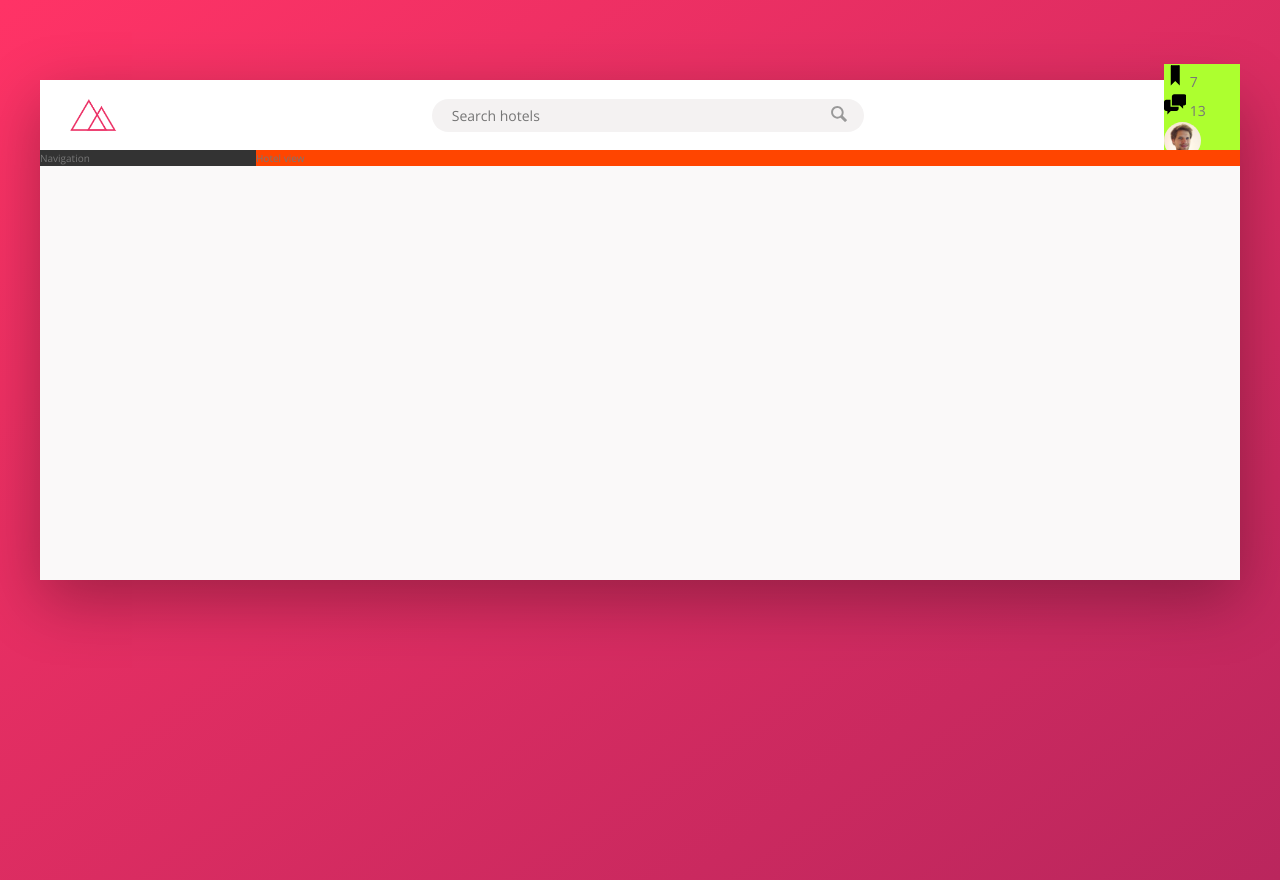
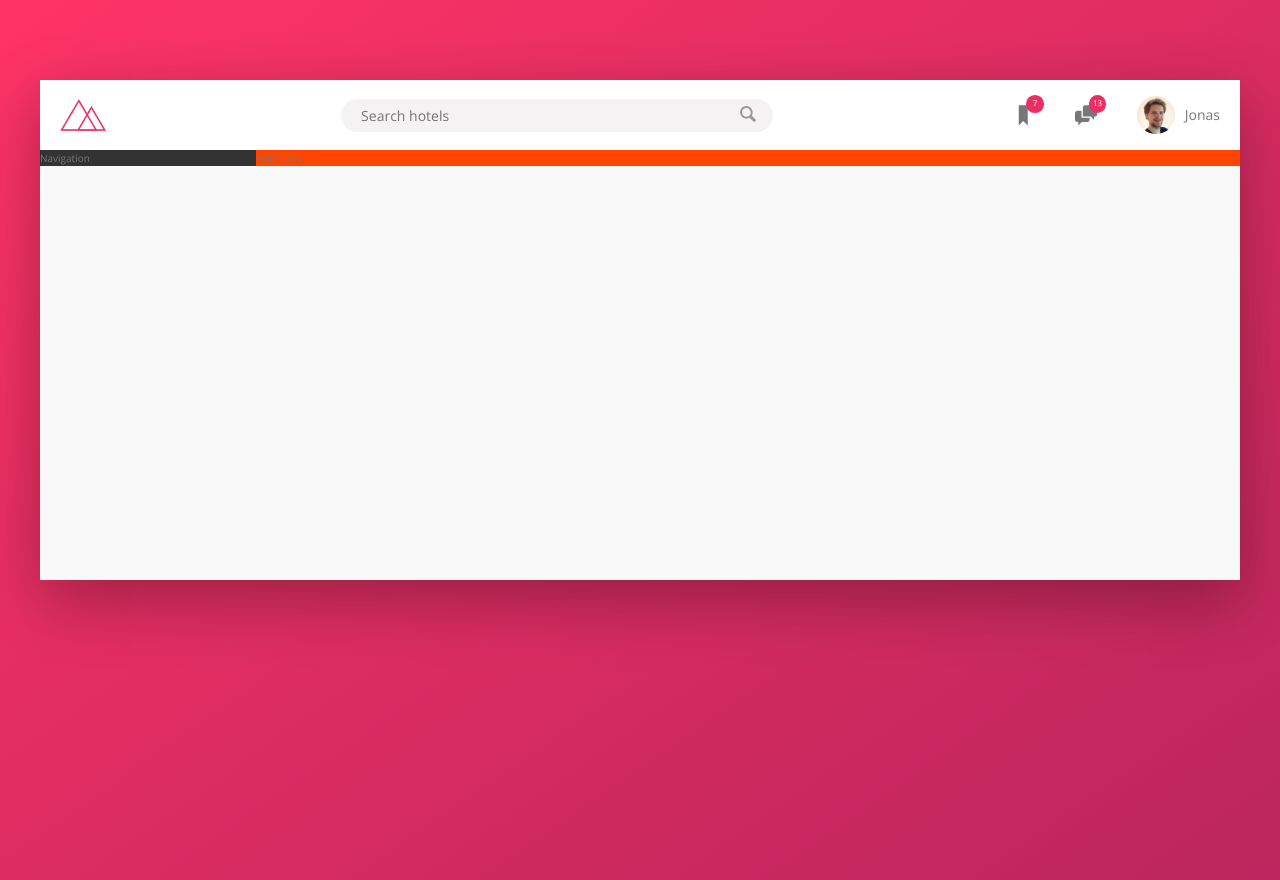
Before and after one commit to rcina/Trillo, a website: page index.html in a window 1280 px wide. Drawn offline with nearby package versions, Linux system fonts and the light colour scheme.

Commit message:
Update changed css files

```diff
--- a/css/style.css
+++ b/css/style.css
@@ -91,7 +91,7 @@ body {
 
 .logo {
   height: 3.25rem;
-  margin-left: 3rem;
+  margin-left: 2rem;
 }
 
 .search {
@@ -141,15 +141,47 @@ body {
 }
 
 .user-nav {
-  background-color: greenyellow;
+  align-self: stretch;
+  display: flex;
+  align-items: center;
+}
+.user-nav > * {
+  padding: 0 2rem;
+  cursor: pointer;
+  height: 100%;
+  display: flex;
+  align-items: center;
+}
+.user-nav > *:hover {
+  background-color: vaR(--color-grey-light-2);
+}
+.user-nav__icon-box {
+  display: flex;
+  position: relative;
 }
 .user-nav__icon {
   height: 2.25rem;
   width: 2.25rem;
+  fill: var(--color-grey-dark-2);
+}
+.user-nav__notification {
+  font-size: 0.8rem;
+  height: 1.75rem;
+  width: 1.75rem;
+  border-radius: 50%;
+  background-color: var(--color-primary);
+  color: #fff;
+  position: absolute;
+  top: 1.5rem;
+  right: 1.1rem;
+  display: flex;
+  justify-content: center;
+  align-items: center;
 }
 .user-nav__user-photo {
   height: 3.75rem;
   border-radius: 50%;
+  margin-right: 1rem;
 }
 
 /*# sourceMappingURL=style.css.map */
```
Also changed, not shown: 1 other file.
